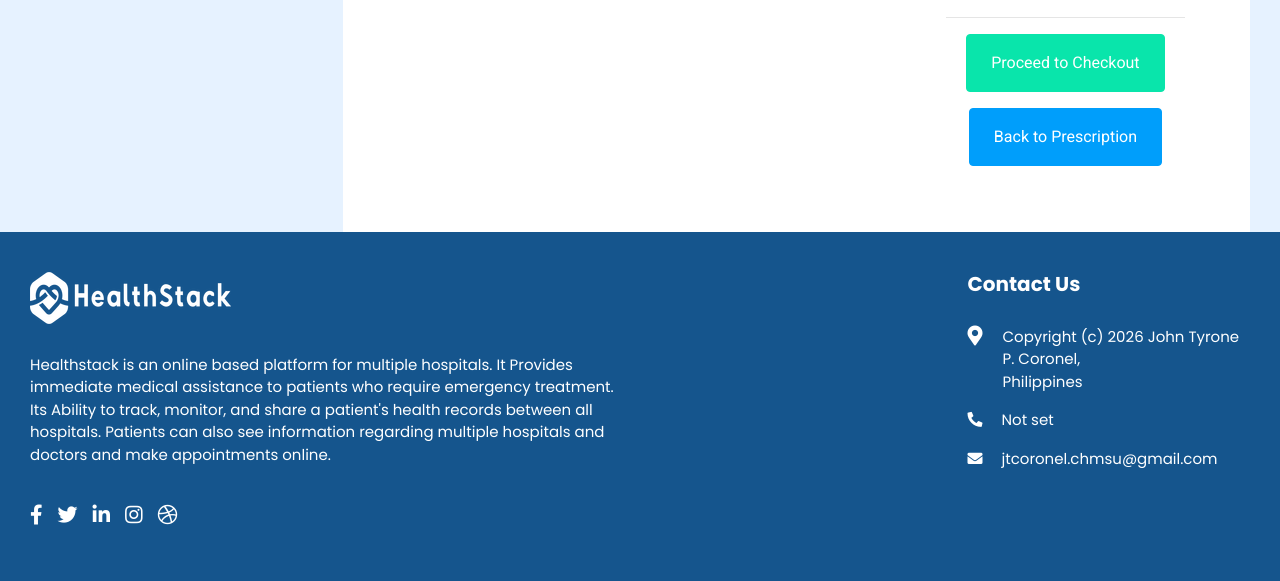
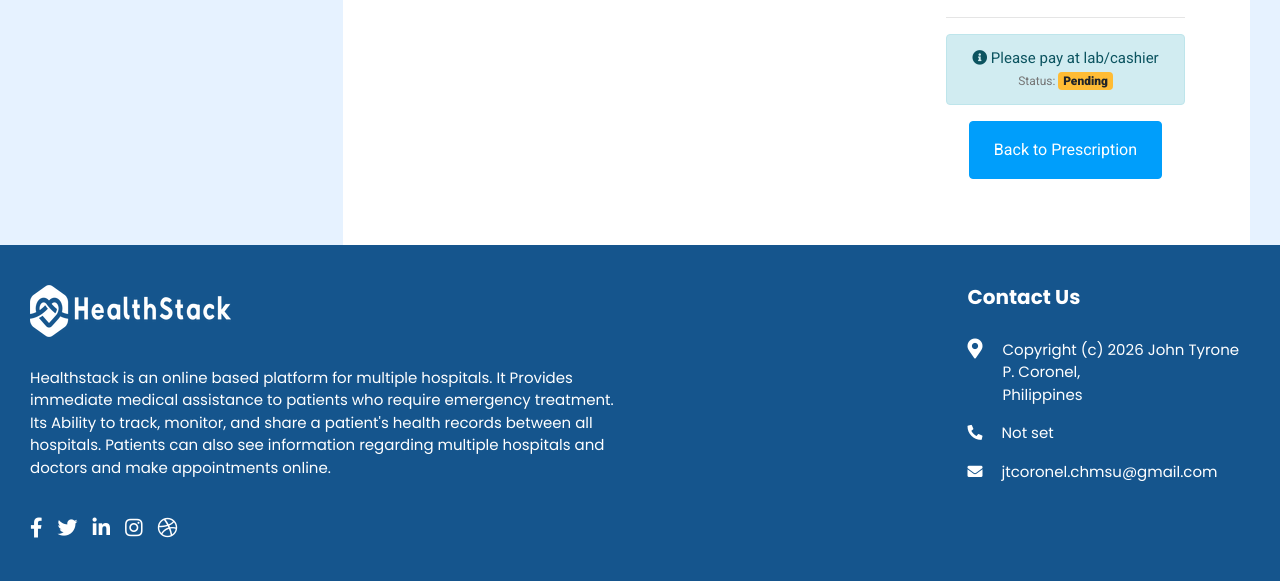
Before and after one commit to TheUnshackled1/HealthStack, a Django app: template templates/test-cart.html in a window 1280 px wide. Shown: the part 323-904 px from the top of the page. Before the commit the page ends 848 px from the top, so only its background shows below. Run offline with Django 4.2, Linux system fonts and the light colour scheme; the template is opened without the code that fills it, so the values that code supplies are empty; some libraries are stand-ins or nearby versions.

Commit message:
Disable online payment entry points (UI only)
- Remove pay-now buttons from patient-dashboard.html
- Replace checkout button in Pharmacy/cart.html with pay-at-counter notice
- Replace checkout button in test-cart.html with pay-at-lab notice
- Add Partial status support alongside Pending/Paid
- Show status badges indicating current payment state

Co-authored-by: Copilot <223556219+Copilot@users.noreply.github.com>

```diff
--- a/templates/test-cart.html
+++ b/templates/test-cart.html
@@ -145,8 +145,19 @@
                                                 <hr>
 
                                               </div>
-                                              	<p class="text-center"><a href="{% url 'ssl-payment-request-test' pk=test_order.user.patient.patient_id id=test_order.id pk2=prescription_id %}" class="btn btn-primary py-3 px-4">Proceed to
-                                                  Checkout</a></p>
+                                              	<div class="text-center alert alert-info">
+                                                  <i class="fas fa-info-circle"></i> Please pay at lab/cashier
+                                                  <br>
+                                                  <small class="text-muted">Status:
+                                                    {% if test_order.payment_status == 'Paid' or test_order.payment_status == 'VALID' %}
+                                                      <span class="badge badge-success">Paid</span>
+                                                    {% elif test_order.payment_status == 'Partial' %}
+                                                      <span class="badge badge-info">Partial</span>
+                                                    {% else %}
+                                                      <span class="badge badge-warning">Pending</span>
+                                                    {% endif %}
+                                                  </small>
+                                                </div>
 												<p class="text-center"><a href="" class="btn btn-info py-3 px-4">Back to Prescription</a></p>
 
 
```
Also changed, not shown: templates/Pharmacy/cart.html (+13 -3 lines), templates/patient-dashboard.html (+9 -11 lines).
